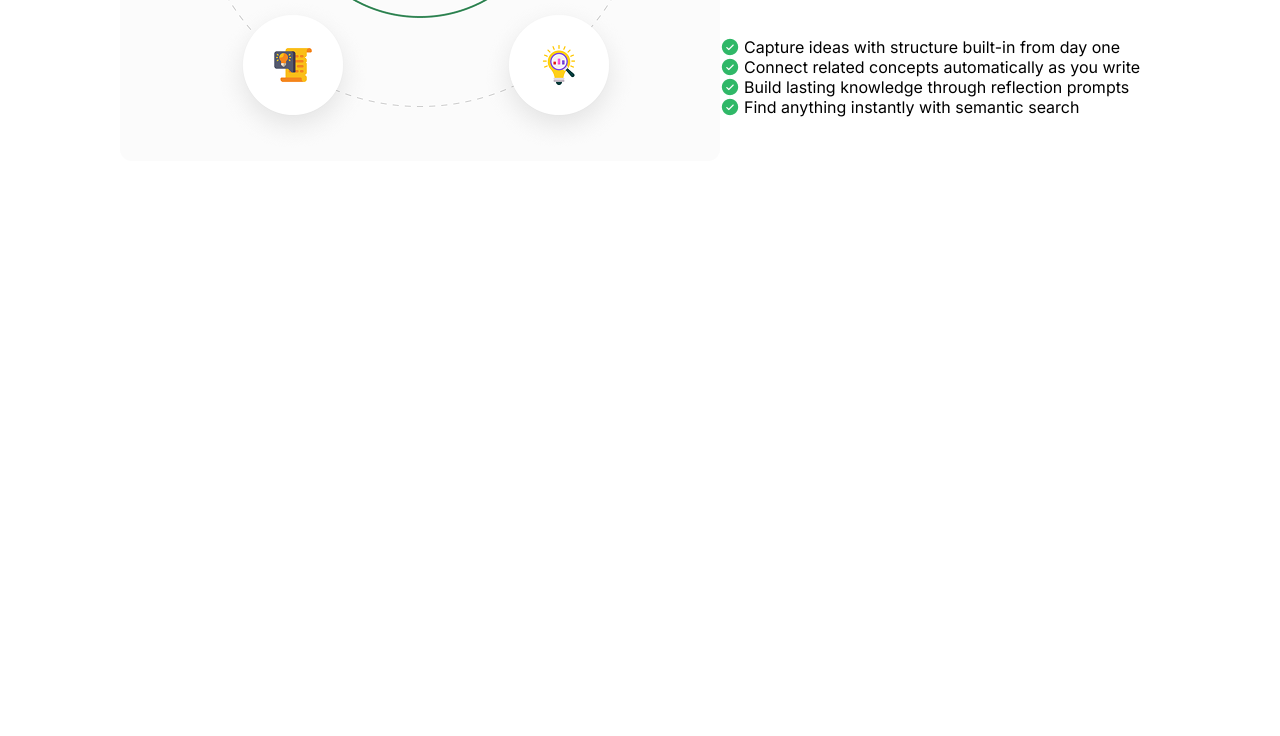
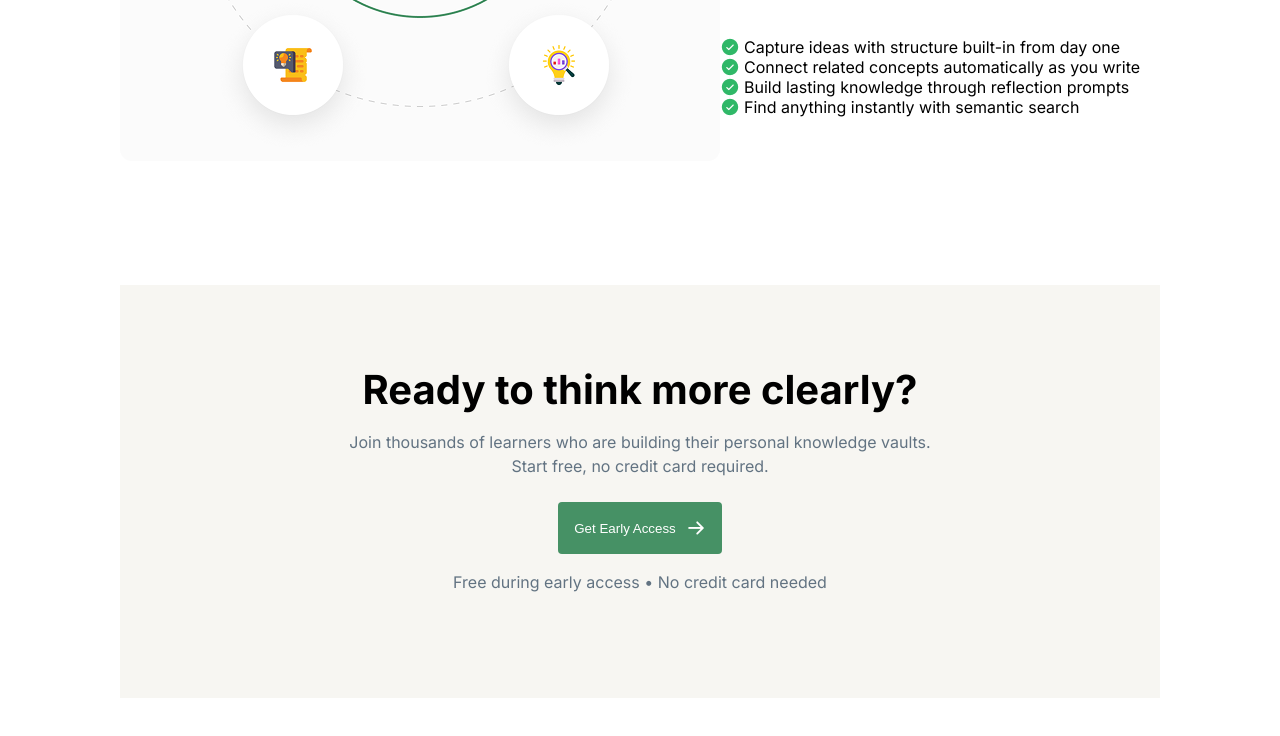
Before and after one commit to altafmahmud-s/Assignment-01, a plain HTML site: page index.html in a window 1280 px wide. Shown: the part 1830-2566 px from the top of the page. Before the commit the page ends 2115 px from the top, so only its background shows below. Drawn offline with Linux system fonts and the light colour scheme.

Commit message:
access done

```diff
--- a/index.html
+++ b/index.html
@@ -106,5 +106,14 @@
                     </div>
                  </section>
 
+                 <!-- Early Access Section -->
+
+                 <section class="Early_Access">
+                    <p class="Early_Access_title">Ready to think more clearly?</p>
+                    <p class="Early_Access_msg">Join thousands of learners who are building their personal knowledge vaults. <br> Start free, no credit card required.</p>
+                    <button class="banner_btn1 ban_btns"><span>Get Early Access</span><img src="./images/ArrowRight.png" alt=""></button>
+                    <p class="Early_Access_msg">Free during early access • No credit card needed</p>
+                 </section>
+
 </body>
 </html>
--- a/styles/styles.css
+++ b/styles/styles.css
@@ -221,3 +221,27 @@ a{
     align-items: center;
     gap: 4px;
 }
+
+.Early_Access{
+    background-color: #F7F6F2;
+    padding-top: 80px;
+    padding-bottom: 80px;
+    display: flex;
+    flex-direction: column;
+    justify-content: center;
+    align-items: center;
+    text-align: center;
+}
+
+.Early_Access_title{
+    font-size: 40px;
+    font-weight: bold;
+}
+.Early_Access_msg{
+    font-size: 16px;
+    font-weight: 400;
+    line-height: 24px;
+    margin-top: 16px;
+    margin-bottom: 24px;
+    color: #627382;
+}
```
